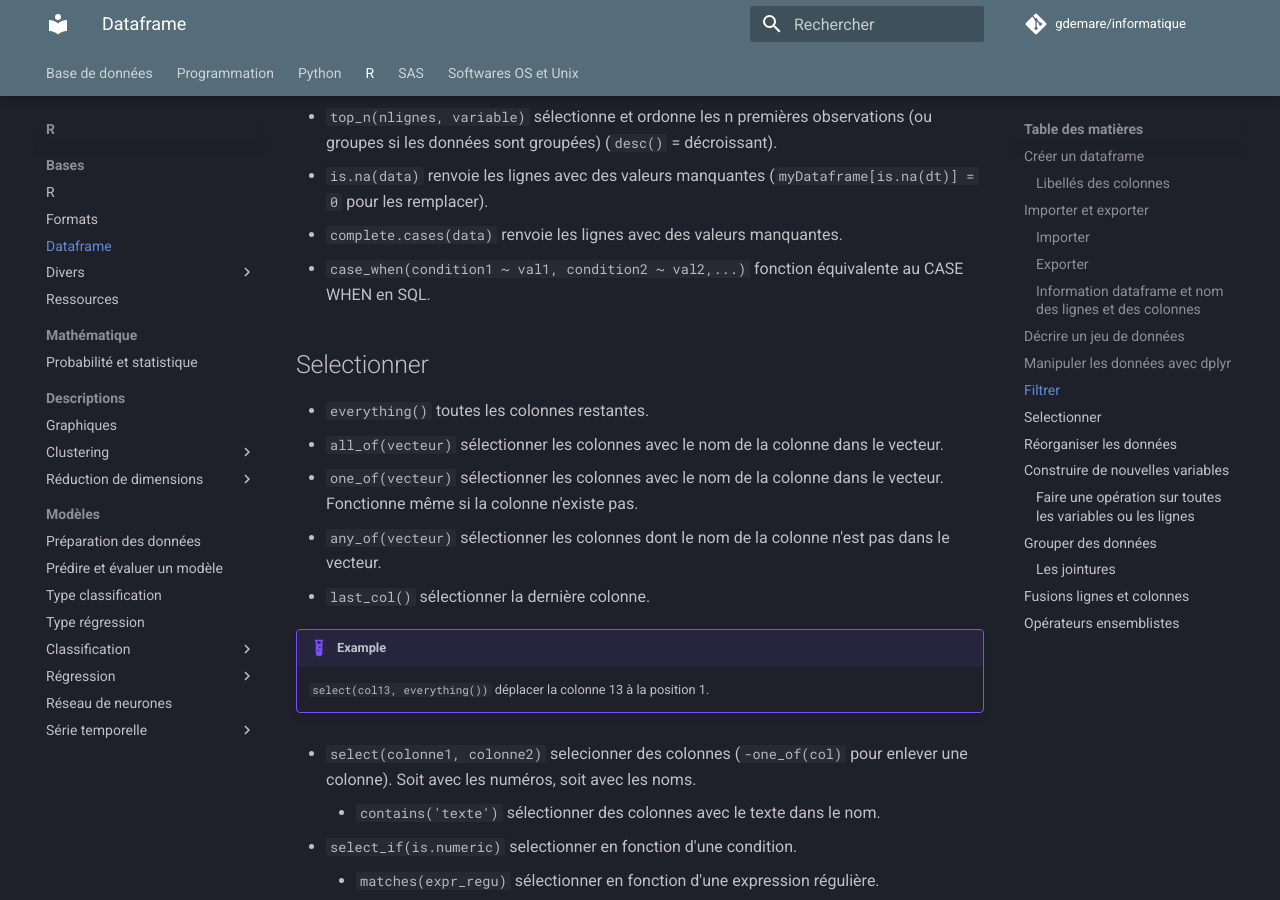
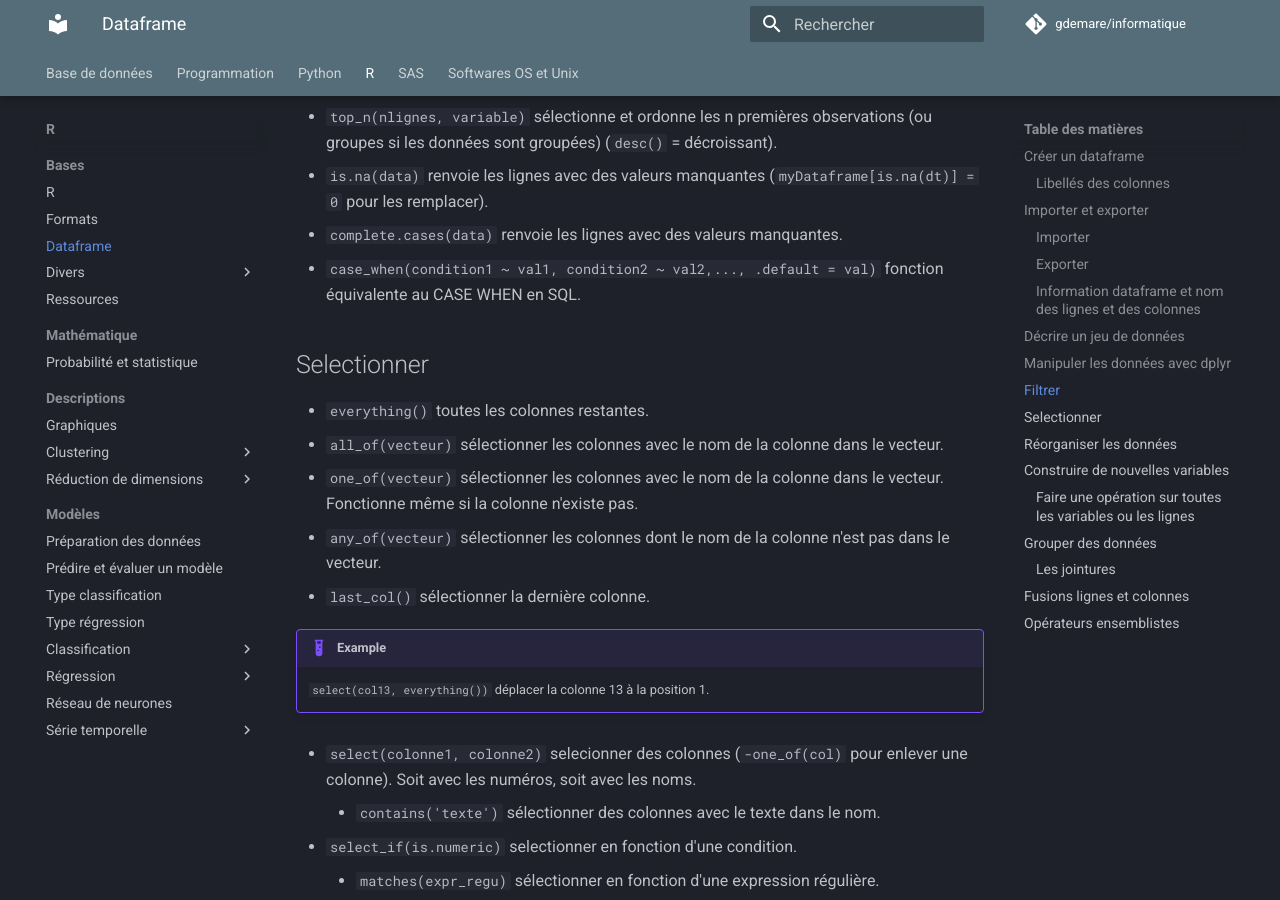
Before and after one commit to gdemare/Informatique, an MkDocs documentation site: the page built from docs/r/manipuler-donnees_r.md, in a window 1280 px wide and 900 px high, scrolled down 2328 px. Built offline with MkDocs 1.6.1 and Material for MkDocs 9.7.7, drawn with Linux system fonts in a browser that asks for light colours; comment, search, counter and statistics services are not loaded.

Commit message:
Update manipuler-donnees_r.md

```diff
--- a/docs/r/manipuler-donnees_r.md
+++ b/docs/r/manipuler-donnees_r.md
@@ -77,7 +77,7 @@ max_by <- function(data, var, by) {
 * `top_n(nlignes, variable)` sélectionne et ordonne les n premières observations (ou groupes si les données sont groupées) (`desc()` = décroissant).
 * `is.na(data)` renvoie les lignes avec des valeurs manquantes (`myDataframe[is.na(dt)] = 0` pour les remplacer).
 * `complete.cases(data)` renvoie les lignes avec des valeurs manquantes.
-* `case_when(condition1 ~ val1, condition2 ~ val2,...)` fonction équivalente au CASE WHEN en SQL.
+* `case_when(condition1 ~ val1, condition2 ~ val2,..., .default = val)` fonction équivalente au CASE WHEN en SQL.
 
 ## Selectionner
 
```
